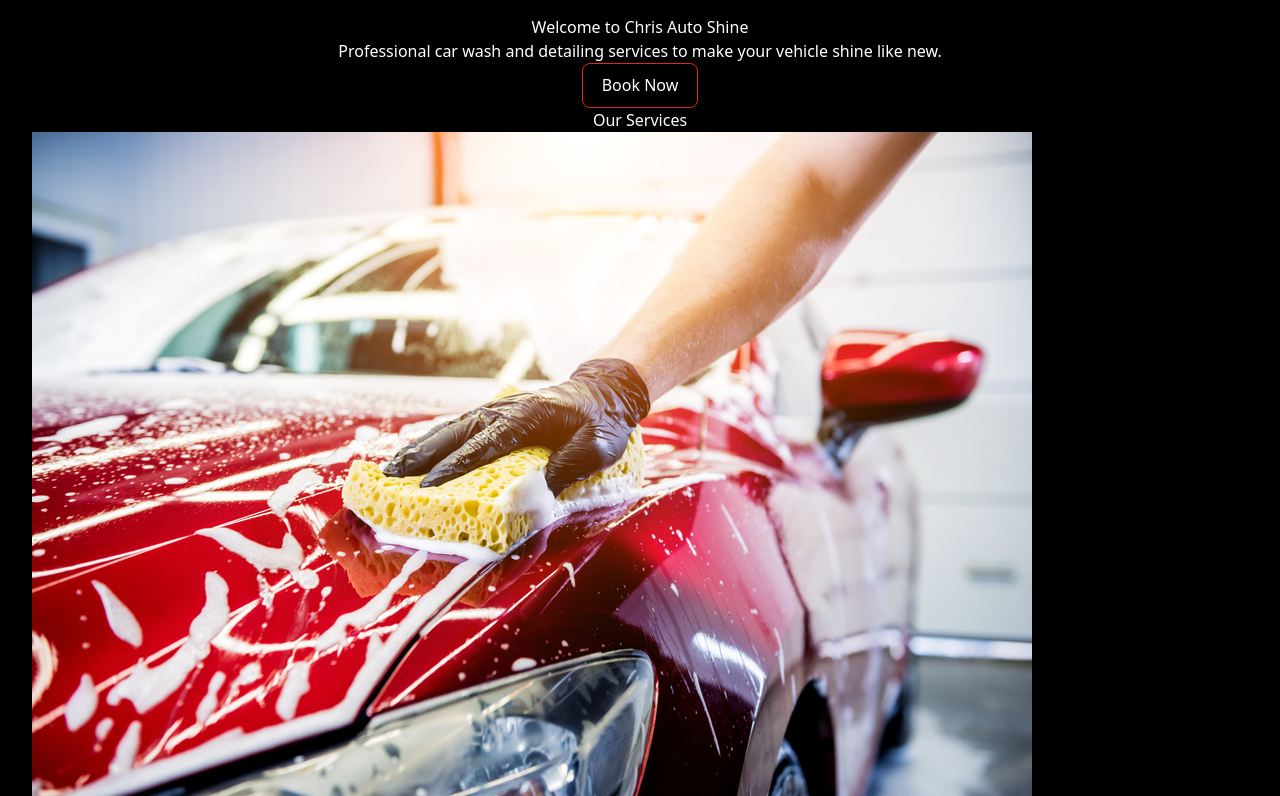
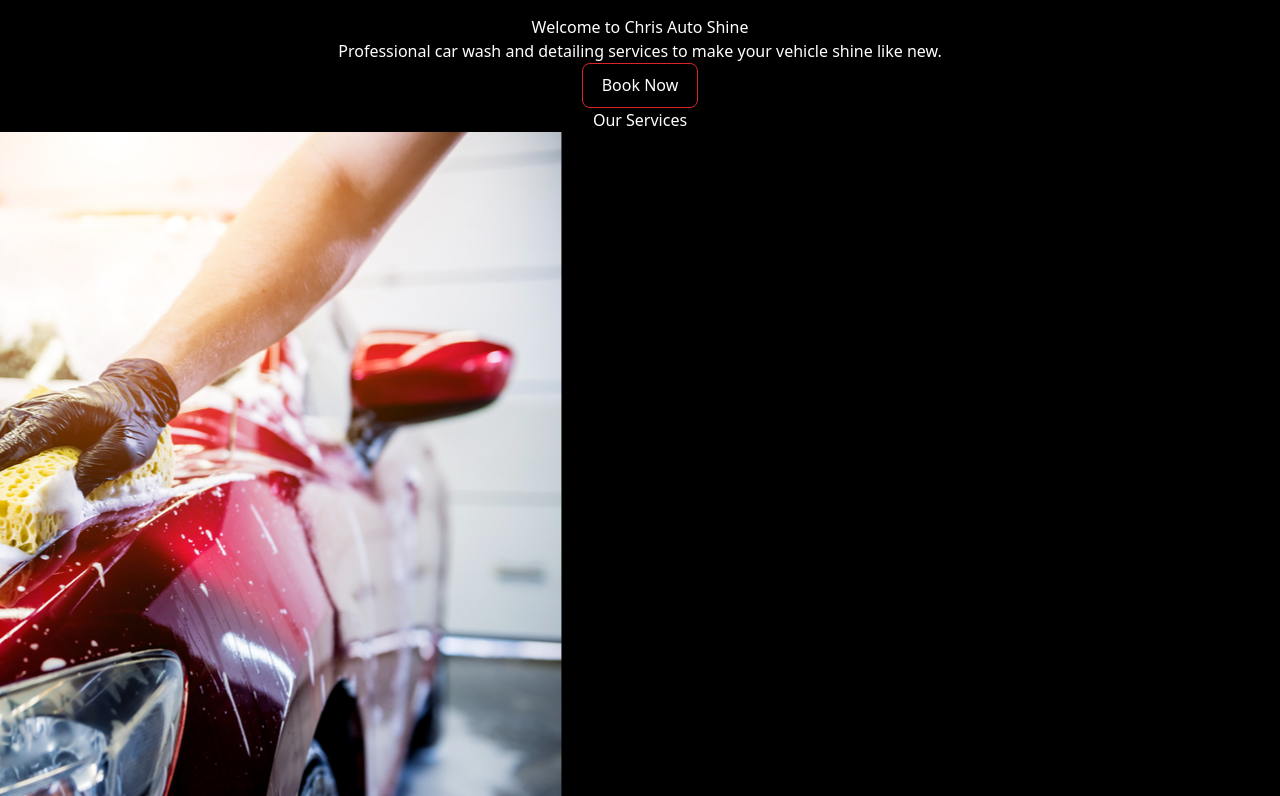
Before and after one commit to Danncode10/chrisautoshine_v2, a React (Vite) app: page / in a window 1280 px wide. Shown: the part 1384-2180 px from the top of the page. Built offline with nearby package versions, Linux system fonts and the light colour scheme.

Commit message:
Automatic Sliding Images in Services

```diff
--- a/src/components/Services.jsx
+++ b/src/components/Services.jsx
@@ -30,6 +30,8 @@ const Services = () => {
     { src: truckTireCleaning, alt: 'Truck tire cleaning' }
   ];
 
+  const extendedImages = [...galleryImages, ...galleryImages];
+
   return (
     <section id="services" className="py-16 bg-black">
       <motion.div
@@ -56,26 +58,38 @@ const Services = () => {
           />
         </motion.h2>
 
-        {/* Scrollable Gallery */}
+        {/* Auto-sliding Gallery */}
         <motion.div
-          className="mb-8 overflow-x-auto whitespace-nowrap py-4 scrollbar-hide"
+          className="mb-8 overflow-hidden"
           initial={{ opacity: 0, y: 20 }}
           whileInView={{ opacity: 1, y: 0 }}
           transition={{ duration: 0.6, delay: 0.4 }}
           viewport={{ once: true, amount: 0.3 }}
         >
-          {galleryImages.map((image, index) => (
+          <motion.div
+            className="flex py-4"
+            animate={{
+              x: [0, -(galleryImages.length * 272)]
+            }}
+            transition={{
+              duration: 20,
+              repeat: Infinity,
+              ease: "linear"
+            }}
+          >
+            {extendedImages.map((image, index) => (
               <motion.img
                 key={index}
                 src={image.src}
                 alt={image.alt}
-              className="inline-block w-64 h-40 object-cover rounded-lg shadow-md mx-2 hover:scale-105 transition-transform duration-300"
+                className="flex-none w-64 h-40 object-cover rounded-lg shadow-md mx-2"
                 initial={{ opacity: 0, x: -20 }}
                 whileInView={{ opacity: 1, x: 0 }}
-              transition={{ duration: 0.5, delay: index * 0.1 }}
+                transition={{ duration: 0.5, delay: (index % galleryImages.length) * 0.1 }}
                 viewport={{ once: true, amount: 0.3 }}
               />
             ))}
+          </motion.div>
         </motion.div>
 
         <motion.div
```
Lines whose indentation alone changed are shown as unchanged.
